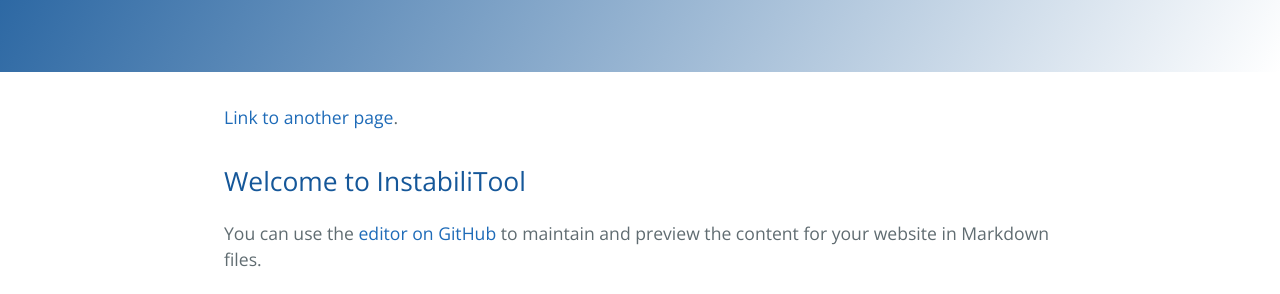
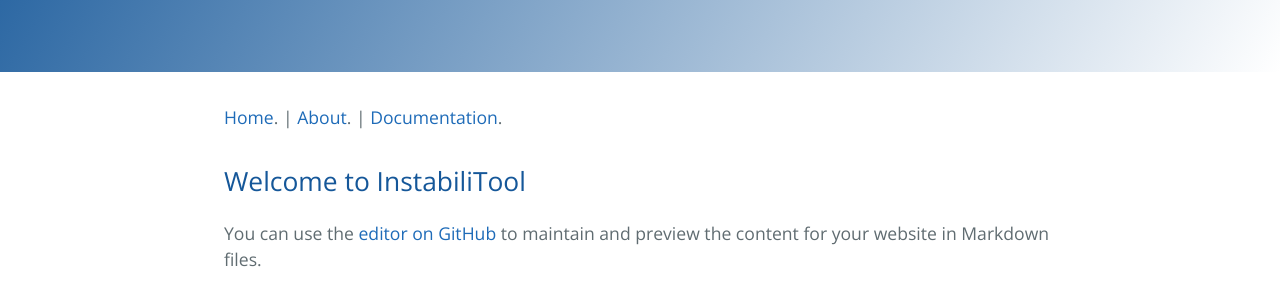
Before and after one commit to Rfaelv/page, a Jekyll site: the page built from index.md, in a window 1280 px wide. Shown: the part 264-558 px from the top of the page. Built offline with Jekyll 4.4.1, drawn with Linux system fonts in a browser that asks for light colours; our own code applies the rules of GitHub Pages for plain Markdown files; the repository's description, which GitHub fills in, is left out.

Commit message:
Update index.md

```diff
--- a/index.md
+++ b/index.md
@@ -1,4 +1,4 @@
-[Link to another page](./about.html).
+[Home](./index.html). | [About](./about.html). | [Documentation](./documentation.html).
 ## Welcome to InstabiliTool
 You can use the [editor on GitHub](https://github.com/Rfaelv/page/edit/gh-pages/index.md) to maintain and preview the content for your website in Markdown files.
 
```
